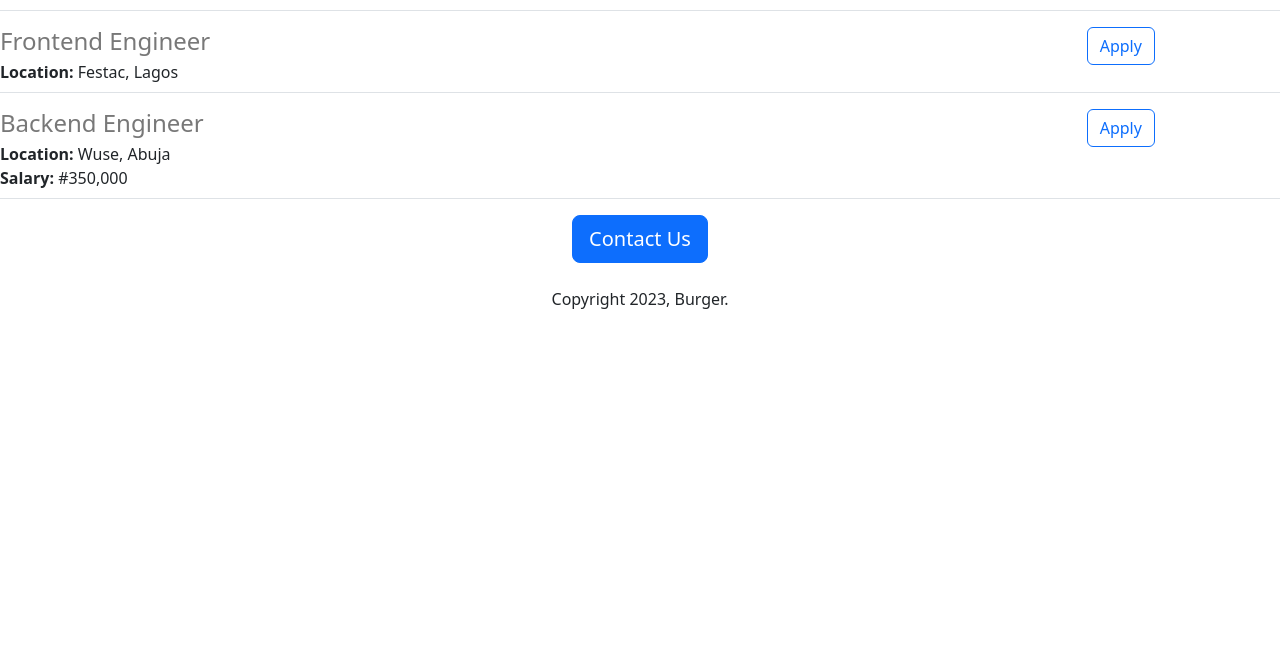
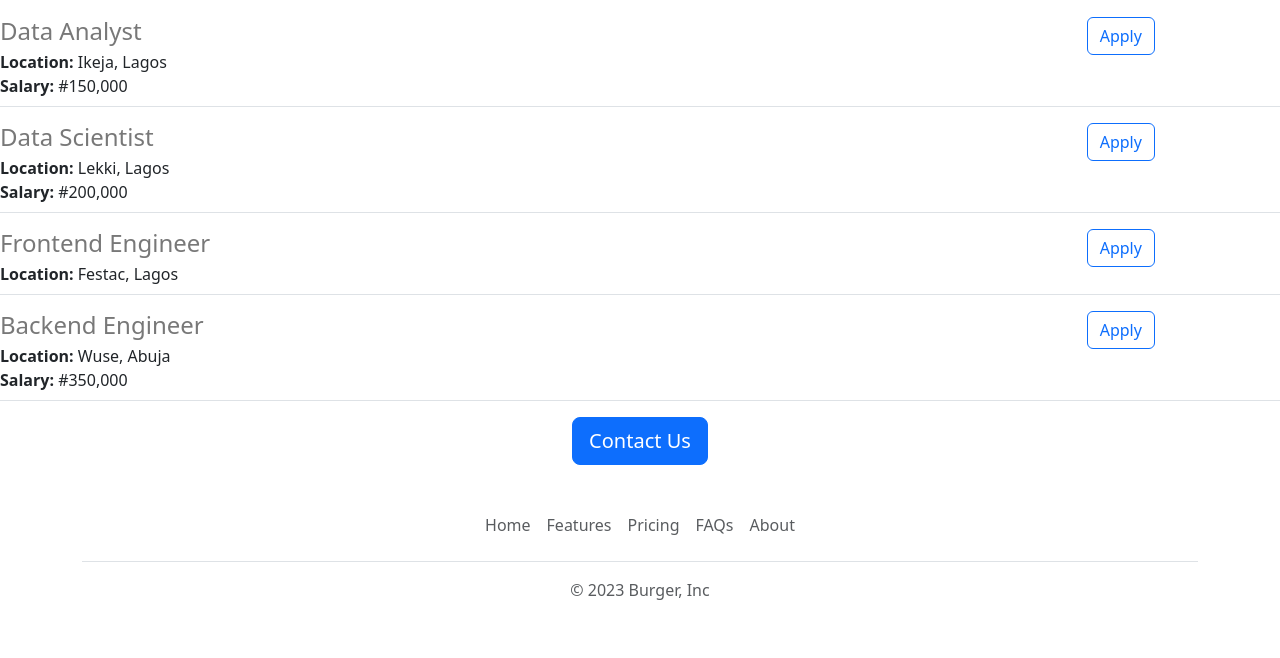
Before and after one commit to Burger-karl/burger-demo, a Flask app: page / in a window 1280 px wide. Shown: the part 893-1551 px from the top of the page. Before the commit the page ends 1202 px from the top, so only its background shows below. Run offline with Flask 2, Linux system fonts and the light colour scheme.

Commit message:
functional and aesthetic improvements

```diff
--- /dev/null
+++ b/templates/footer.html
@@ -0,0 +1,12 @@
+<div class="container">
+  <footer class="py-3 my-4">
+    <ul class="nav justify-content-center border-bottom pb-3 mb-3">
+      <li class="nav-item"><a href="#" class="nav-link px-2 text-muted">Home</a></li>
+      <li class="nav-item"><a href="#" class="nav-link px-2 text-muted">Features</a></li>
+      <li class="nav-item"><a href="#" class="nav-link px-2 text-muted">Pricing</a></li>
+      <li class="nav-item"><a href="#" class="nav-link px-2 text-muted">FAQs</a></li>
+      <li class="nav-item"><a href="#" class="nav-link px-2 text-muted">About</a></li>
+    </ul>
+    <p class="text-center text-muted">&copy; 2023 Burger, Inc</p>
+  </footer>
+</div>
--- a/templates/home.html
+++ b/templates/home.html
@@ -12,18 +12,26 @@
        height: 360px;
        object-fit: cover;
        width: 100%;
+       margin-bottom: 16px;
      }
 
     </style>
   </head>
   <body>
+    {% include 'nav.html' %}
+     <img class="img-fluid" id="banner" src="https://burger-demo.charleskalu.repl.co/static/banner.jpg">
     <div id="container">
       <h1 class="text-center mt-2 mb-4">{{ company_name }} Careers</h1>
-      <img class="img-fluid" id="banner" src="https://burger-demo.charleskalu.repl.co/static/banner.jpg">
-      <h2 class="text-center mt-2 mb-4">About Burger</h2>
-      <p class="lead">
-      Lorem ipsum dolor sit amet, consectetur adipiscing elit, sed do eiusmod tempor incididunt ut labore et dolore magna aliqua. Ut enim ad minim veniam, quis nostrud exercitation ullamco laboris nisi ut aliquip ex ea commodo consequat. Duis aute irure dolor in reprehenderit in voluptate velit esse cillum dolore eu fugiat nulla pariatur. Excepteur sint occaecat cupidatat non proident, sunt in culpa qui officia deserunt mollit anim id est laborum.
-      </p>
+    <div class="row" style="margin-bottom: 16px;">
+      <div class="col-md-6">
+        <p class="lead">
+        Lorem ipsum dolor sit amet, consectetur adipiscing elit, sed do eiusmod tempor incididunt ut labore et dolore magna aliqua. Ut enim ad minim veniam, quis nostrud exercitation ullamco laboris nisi ut aliquip ex ea commodo consequat. Duis aute irure dolor in reprehenderit in voluptate velit esse cillum dolore eu fugiat nulla pariatur. Excepteur sint occaecat cupidatat non proident, sunt in culpa qui officia deserunt mollit anim id est laborum.
+        </p>
+      </div>
+      <div class="d-none d-md-block col-md-6">
+        <img src="/static/people.jpg" style="height: 320px; border-radius: 4px;">
+      </div>
+    </div>
       <h2 class="text-center mt-2 mb-4">Job Openings</h2>
       <div>
         {% for job in jobs %}
@@ -31,9 +39,10 @@
         {% endfor %}
       </div>
       <div class="text-center">
-        <button class="btn btn-primary btn-lg">Contact                  Us</button>
-        <p class="mt-4">Copyright 2023, Burger.</p>
+        <a href="mailto:charleskalu863@gmail.com?subject=Question%20about%20job%20opening" class="btn btn-primary btn-lg">Contact                  Us</a>
+
       </div>
     </div>
+    {% include 'footer.html' %}
   </body>
 </html>
--- a/templates/jobitem.html
+++ b/templates/jobitem.html
@@ -13,7 +13,7 @@
     {% endif %}
   </div>
   <div class="col-2">
-    <button type="button" class="btn btn-outline-primary">Apply</button>
+    <a href="mailto:charleskalu863@gmail.com?subject=Application for {{job['title']}}" type="button" class="btn btn-outline-primary float-right align-middle">Apply</a>
   </div>
 
 </div>
--- /dev/null
+++ b/templates/nav.html
@@ -0,0 +1,9 @@
+<nav class="navbar shadow-sm fixed-top bg-white">
+  <div class="container-fluid">
+    <a class="navbar-brand" href="#">
+      <img src="/static/logo.svg" alt="Logo" width="30" height="24" class="d-inline-block align-text-top">
+      Burger
+    </a>
+  </div>
+</nav>
+<div style="height: 56px;"></div>
```
Also changed, not shown: static/logo.svg (added), 1 other file.
